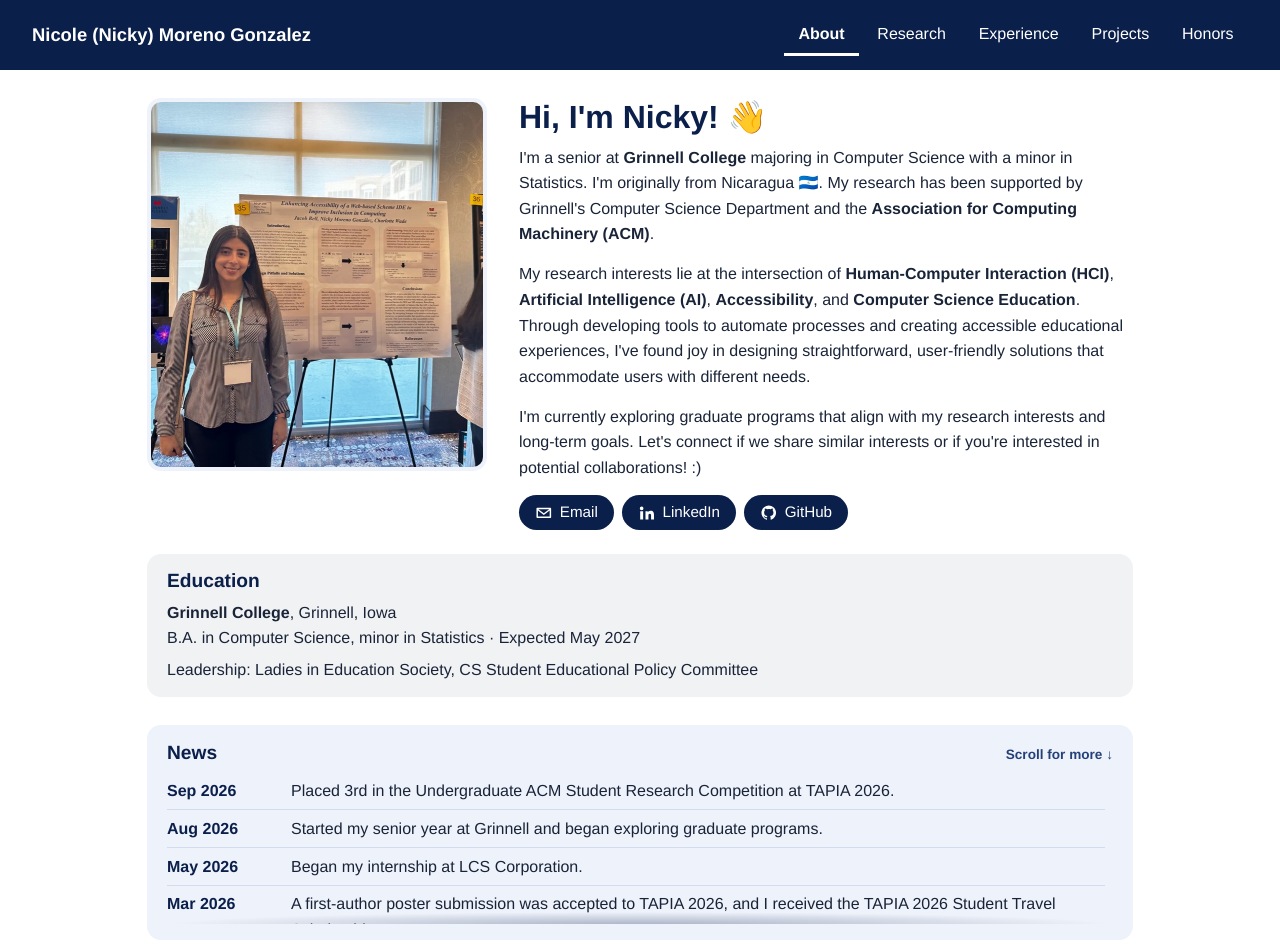
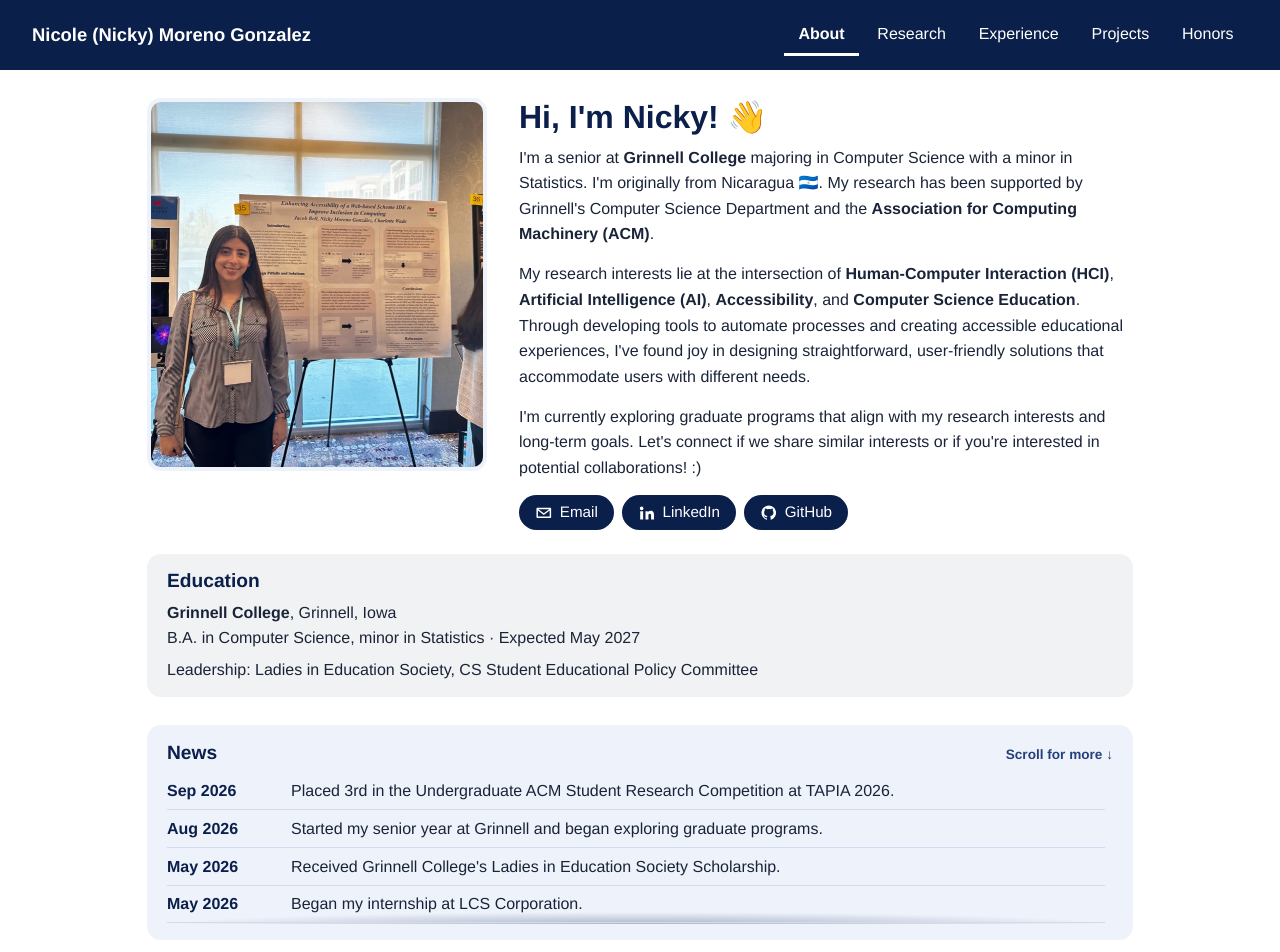
Before and after one commit to morenoni/nicky-personal-website, a React (Vite) app: page /#about in a window 1280 px wide. Shown: the top 952 px of the page. Built offline with nearby package versions, Linux system fonts and the light colour scheme.

Commit message:
Update the News list with the scholarship, paper acceptances and corrected dates

```diff
--- a/src/data/news.js
+++ b/src/data/news.js
@@ -5,9 +5,11 @@
 export const NEWS = [
 	{ date: '2026-09', label: 'Sep 2026', text: 'Placed 3rd in the Undergraduate ACM Student Research Competition at TAPIA 2026.' },
 	{ date: '2026-08', label: 'Aug 2026', text: 'Started my senior year at Grinnell and began exploring graduate programs.' },
+	{ date: '2026-05', label: 'May 2026', text: "Received Grinnell College's Ladies in Education Society Scholarship." },
 	{ date: '2026-05', label: 'May 2026', text: 'Began my internship at LCS Corporation.' },
-	{ date: '2026-03', label: 'Mar 2026', text: 'A first-author poster submission was accepted to TAPIA 2026, and I received the TAPIA 2026 Student Travel Scholarship.' },
+	{ date: '2026-04', label: 'Apr 2026', text: 'A first-author poster submission was accepted to TAPIA 2026, and I received the TAPIA 2026 Student Travel Scholarship.' },
 	{ date: '2026-02', label: 'Feb 2026', text: 'Three papers presented at SIGCSE TS 2026.' },
-	{ date: '2025-10', label: 'Oct 2025', text: 'Three papers accepted at SIGCSE TS 2026, one of them first-authored. See the Research tab!' },
+	{ date: '2025-11', label: 'Nov 2025', text: 'Two short papers accepted at SIGCSE TS 2026, one of them first-authored. See the Research tab!' },
+	{ date: '2025-09', label: 'Sep 2025', text: 'One long paper accepted at SIGCSE TS 2026.' },
 	{ date: '2025-05', label: 'May 2025', text: 'Began accessibility research at the Glimmer Research Lab.' },
 ];
```
